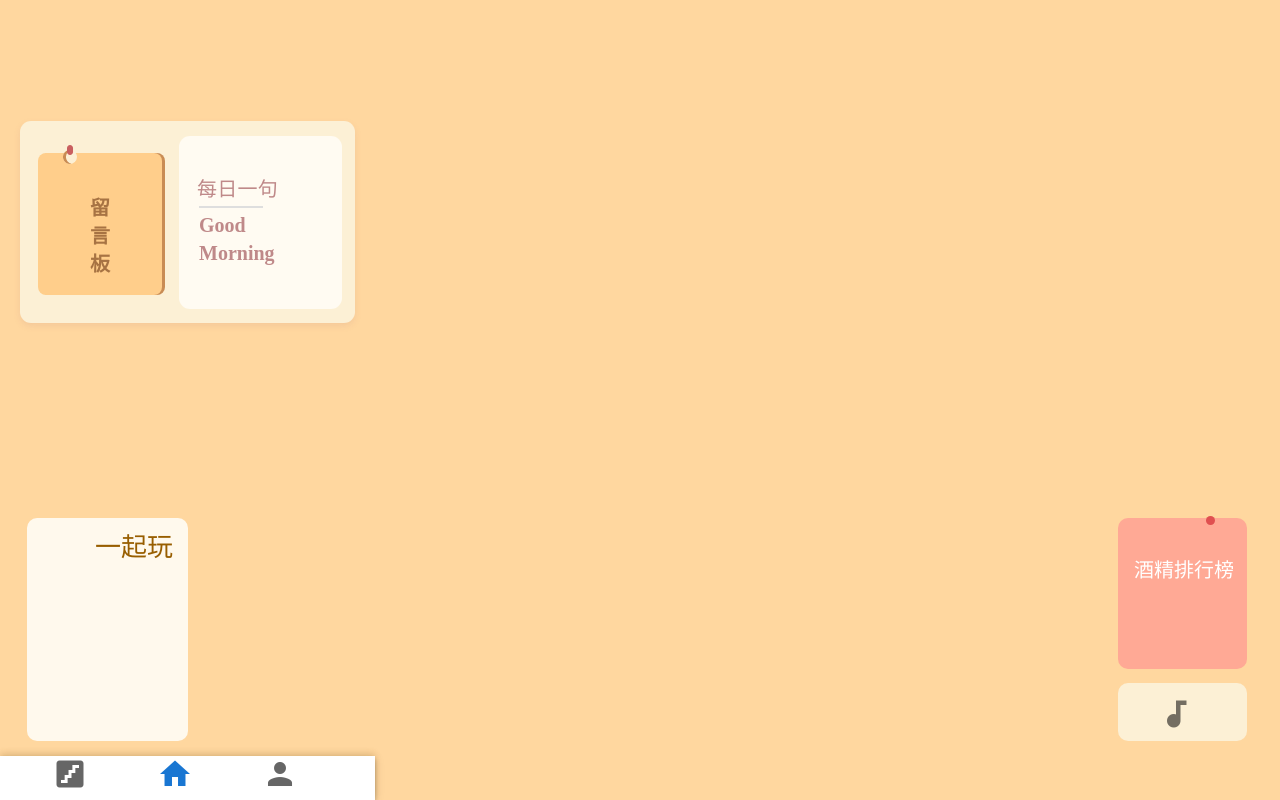
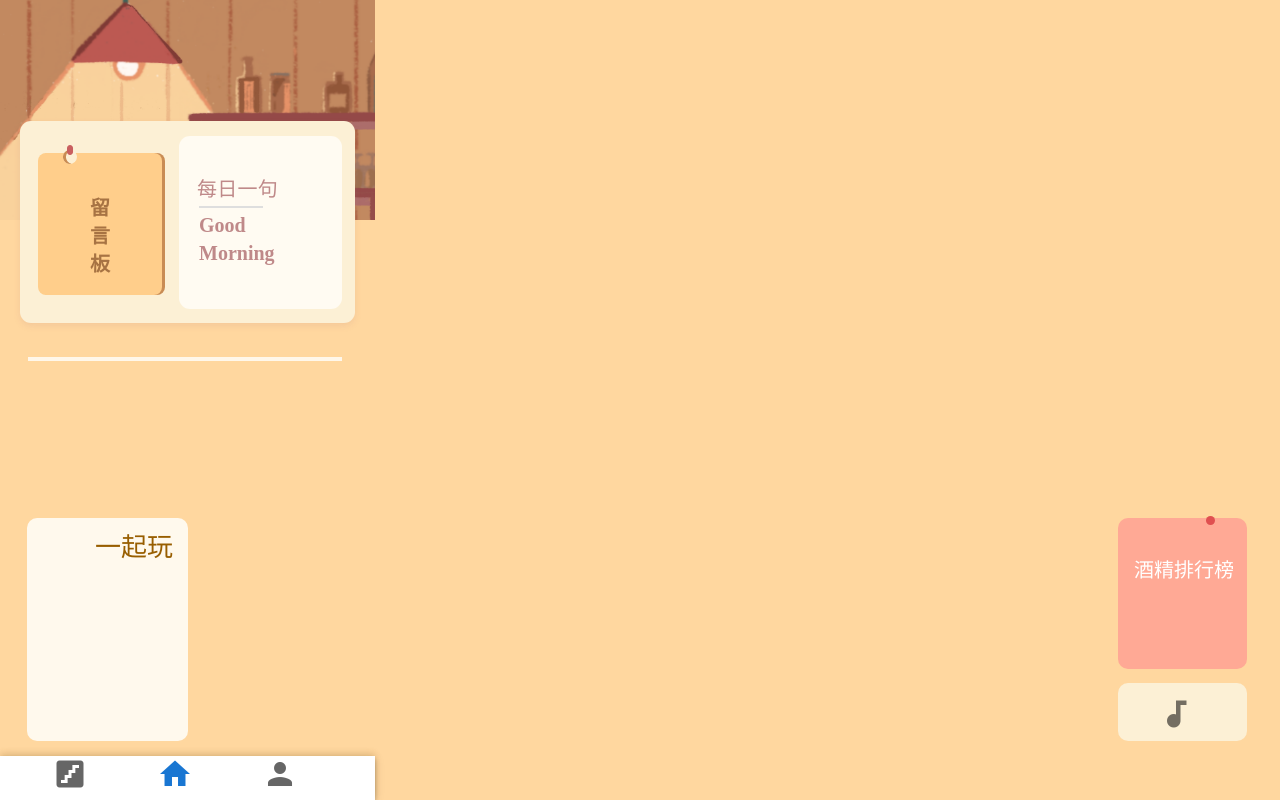
Before and after one commit to Quophic/JiuGuan, a Vue app in the folder jiuguan/: page /home in a window 1280 px wide. Built offline with nearby package versions, Linux system fonts and the light colour scheme.

Commit message:
:sparkles: 更新home页面的背景图

```diff
--- a/jiuguan/src/views/Home.vue
+++ b/jiuguan/src/views/Home.vue
@@ -1,6 +1,8 @@
 <template>
   <div class="homeBg">
-
+    <div class="homeTop">
+      <img :src="homeTop" />
+    </div>
     <div class="community">
       <div class="toCommunityBot"></div>
       <div class="toCommunityTop">
@@ -23,6 +25,7 @@
     <div class="together">
       <p class="togetherTitle">一起玩</p>
     </div>
+    <div class="carveLine"></div>
     <div class="chart">
       <p class="chartTitle">酒精排行榜</p>
       <div class="chartBtn">
@@ -65,7 +68,13 @@
 
 <script>
 export default {
-  data: () => ({ value: "home", hole: require("../images/hole.png") })
+  data() {
+    return {
+      value: "home",
+      hole: require("../images/hole.png"),
+      homeTop: require("../images/homeTop.png")
+    };
+  }
 };
 </script>
 
@@ -200,6 +209,16 @@ export default {
   width: 64px;
   height: 0px;
   border: 1px solid #dedede;
+  opacity: 1;
+}
+
+.carveLine {
+  position: absolute;
+  top: 357px;
+  left: 28px;
+  width: 314px;
+  height: 0px;
+  border: 2px solid #fff7ea;
   opacity: 1;
 }
 
```
Also changed, not shown: jiuguan/src/images/homeTop.png (added).
